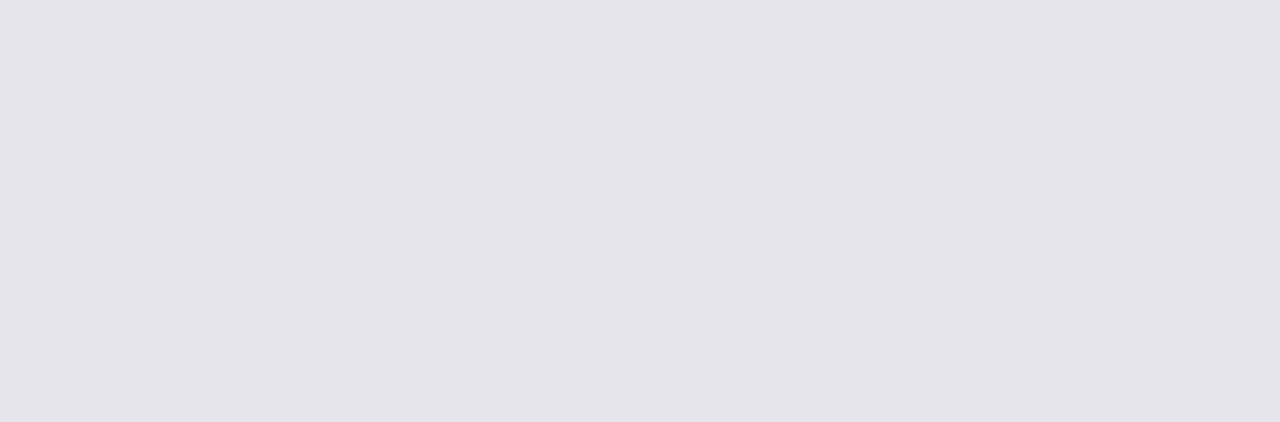
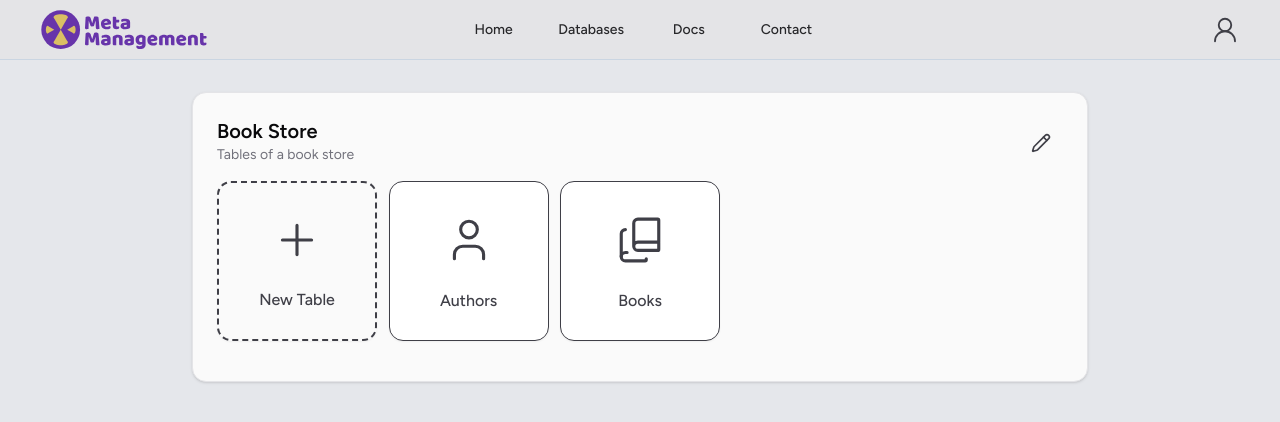
Before and after one commit to oguiaugusto/meta-management, a React (Vite) app: page /databases/1 in a window 1280 px wide. Before the commit this address had no page. Shown: the top 422 px of the page. Built offline with nearby package versions, Linux system fonts and the light colour scheme.

Commit message:
Database page

```diff
--- a/src/App.tsx
+++ b/src/App.tsx
@@ -4,6 +4,7 @@ import { Home } from './modules/User/pages/Home';
 import { Login } from './modules/User/pages/Login';
 import { Register } from './modules/User/pages/Register';
 import { Databases } from './modules/User/pages/Databases';
+import { Database } from './modules/User/pages/Database';
 
 const App: React.FC = () => {
   return (
@@ -13,6 +14,7 @@ const App: React.FC = () => {
         <Route path="/login" element={ <Login /> } />
         <Route path="/register" element={ <Register /> } />
         <Route path="/databases" element={ <Databases /> } />
+        <Route path="/databases/:id" element={ <Database /> } />
       </Routes>
     </Router>
   );
--- /dev/null
+++ b/src/modules/User/pages/Database.tsx
@@ -0,0 +1,59 @@
+import React from 'react';
+import { useParams } from 'react-router';
+import { BookCopy, Pencil, Plus, User } from 'lucide-react';
+import { ItemCard } from '@/shared/components/ItemCard';
+import { PageCard } from '@/shared/components/PageCard';
+import { PageWrapper } from '@/shared/components/PageWrapper';
+import { ZINC_700 } from '@/shared/constants';
+
+const iconProps = {
+  size: 50,
+  strokeWidth: 1.5,
+  color: ZINC_700,
+};
+
+/* Temporary data */
+const data = {
+  name: 'Book Store',
+  description: 'Tables of a book store',
+  tables: [
+    { name: 'Authors', link: '/databases/1/tables/1', icon: <User { ...iconProps } /> },
+    { name: 'Books', link: '/databases/1/tables/2', icon: <BookCopy { ...iconProps } /> },
+  ],
+};
+
+const Database: React.FC = () => {
+  const { id } = useParams();
+
+  const renderEditButton = () => (
+    <a href={ `/databases/edit/${id}` } title="Edit database" className="px-3">
+      <Pencil size={ 20 } color={ ZINC_700 } />
+    </a>
+  );
+
+  return (
+    <PageWrapper>
+      <PageCard
+        title={ data.name }
+        description={ data.description }
+        rightNode={ renderEditButton() }
+      >
+        <div className="grid grid-cols-5 gap-3">
+          <ItemCard
+            name="New Table"
+            link="/tables/new"
+            icon={ <Plus { ...iconProps } /> }
+            isNewItem
+          />
+          {
+            data.tables.map((x, i) => (
+              <ItemCard key={ i } name={ x.name } link={ x.link } icon={ x.icon } />
+            ))
+          }
+        </div>
+      </PageCard>
+    </PageWrapper>
+  );
+};
+
+export { Database };
```
